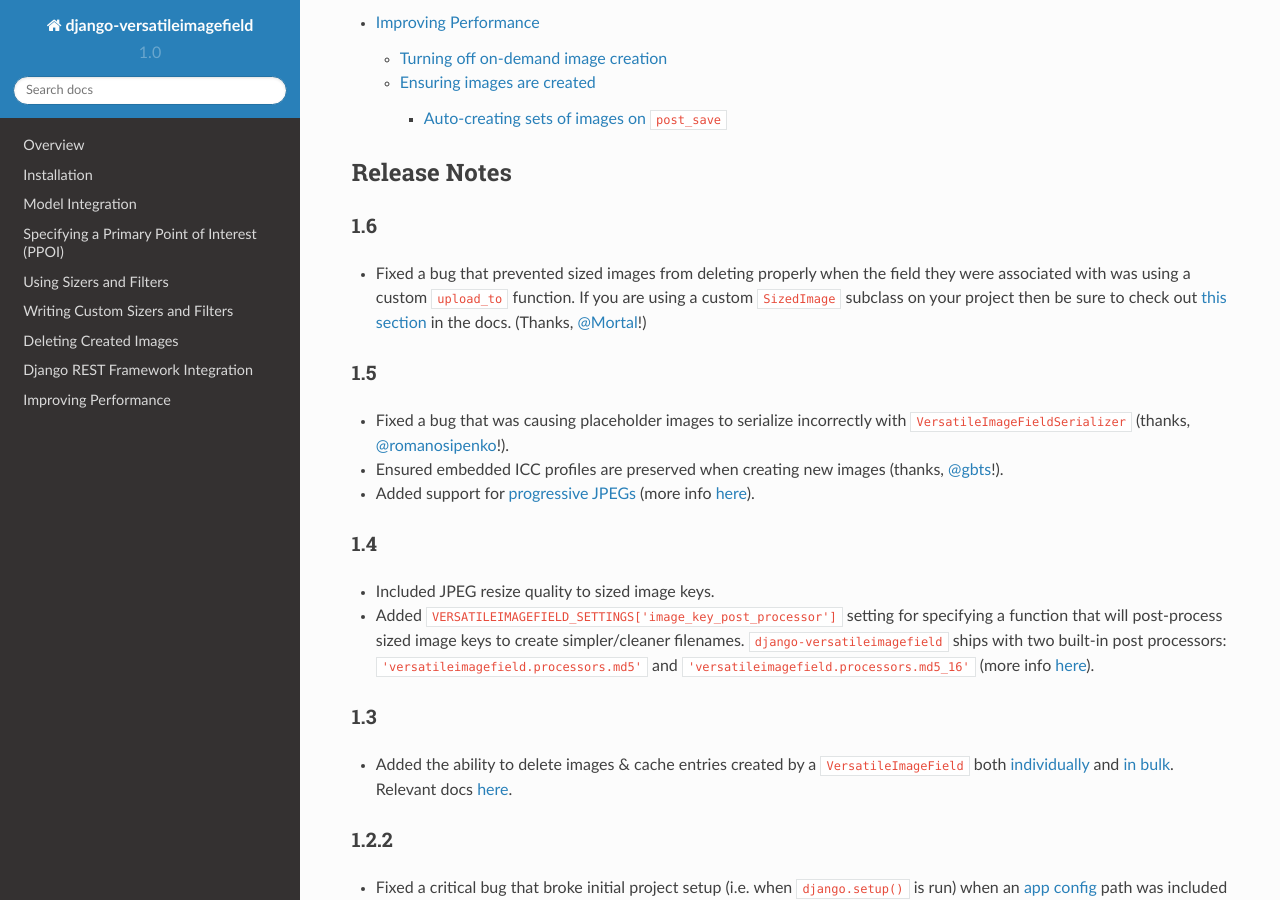
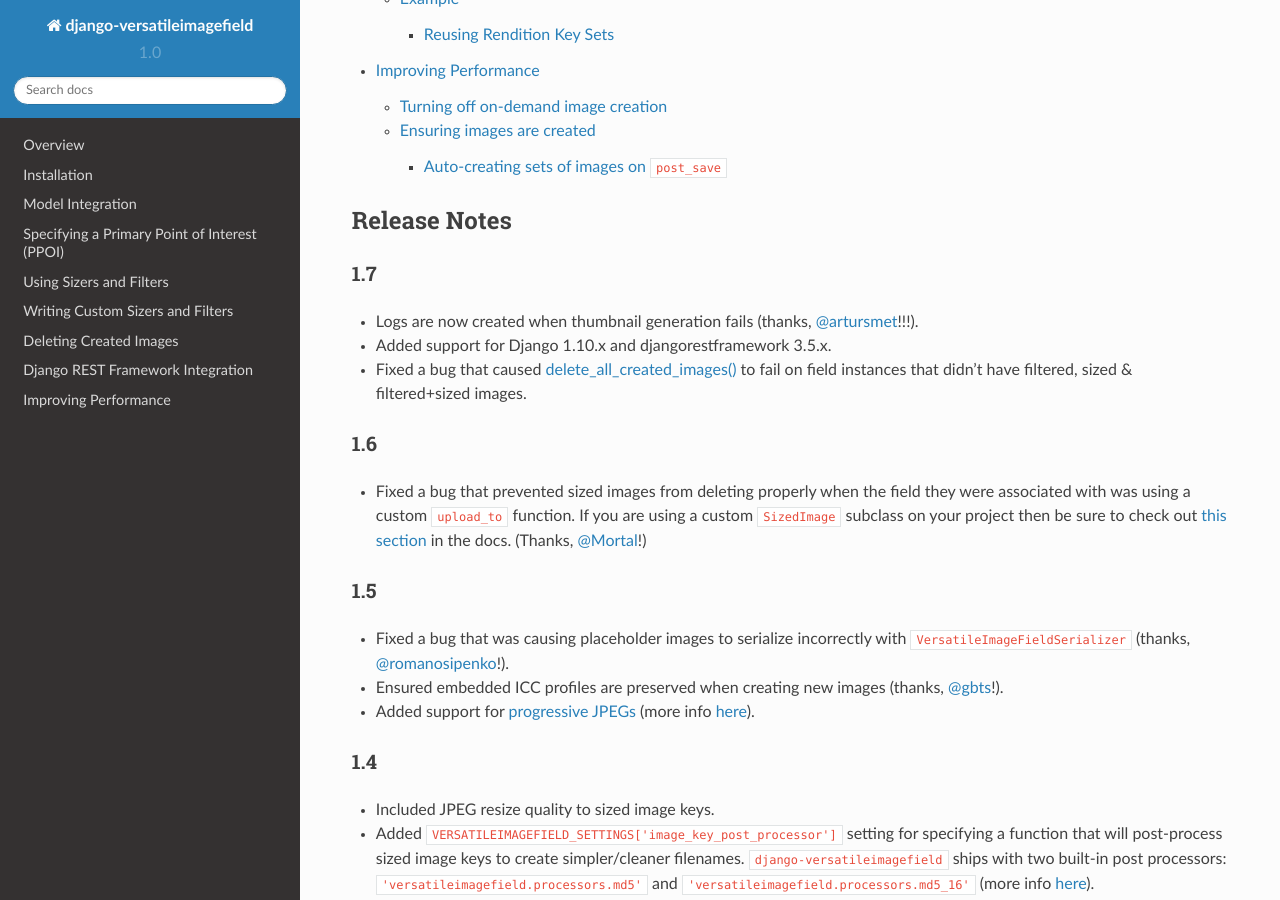
Before and after one commit to respondcreate/django-versatileimagefield, a Sphinx documentation site: the page built from docs/index.rst, in a window 1280 px wide and 900 px high, scrolled down 3525 px. Built offline with Sphinx 7.4.7 and the Read the Docs theme 2.0.0, drawn with Linux system fonts in a browser that asks for light colours; some of the changed text lies outside the part shown.

Commit message:
Bumping to 1.7 in preparation for PyPI release
Includes:
- Release notes and relevant doc additions

```diff
--- a/docs/index.rst
+++ b/docs/index.rst
@@ -46,7 +46,8 @@
 
   - 1.7.x
   - 1.8.x
-  - 1.9.x (NOTE: Django REST Framework>=3.1.x is required if using Django 1.9.x)
+  - 1.9.x
+  - 1.10.x
 
 .. note:: The 1.4 release dropped support for Django 1.5.x & 1.6.x.
 
@@ -61,6 +62,7 @@
   - 3.2.x
   - 3.3.x (NOTE: Django REST Framework 3.3.x is not compatible with Django<=1.6.x)
   - 3.4.x (NOTE: Django REST Framework 3.4.x is not compatible with Django<=1.6.x)
+  - 3.5.x (NOTE: Django REST Framework 3.4.x is not compatible with Django<=1.7.x)
 
 Code
 ====
@@ -86,6 +88,12 @@
 
 Release Notes
 =============
+
+1.7
+^^^
+- Logs are now created when thumbnail generation fails (thanks, `@artursmet <https://github.com/artursmet>`_!!!).
+- Added support for Django 1.10.x and djangorestframework 3.5.x.
+- Fixed a bug that caused :ref:`delete_all_created_images() <deleting-multiple-renditions>` to fail on field instances that didn't have filtered, sized & filtered+sized images.
 
 1.6
 ^^^
--- a/setup.py
+++ b/setup.py
@@ -5,7 +5,7 @@
 setup(
     name='django-versatileimagefield',
     packages=find_packages(),
-    version='1.6',
+    version='1.7',
     author=u'Jonathan Ellenberger',
     author_email='jonathan_ellenberger@wgbh.org',
     url='http://github.com/respondcreate/django-versatileimagefield/',
```
